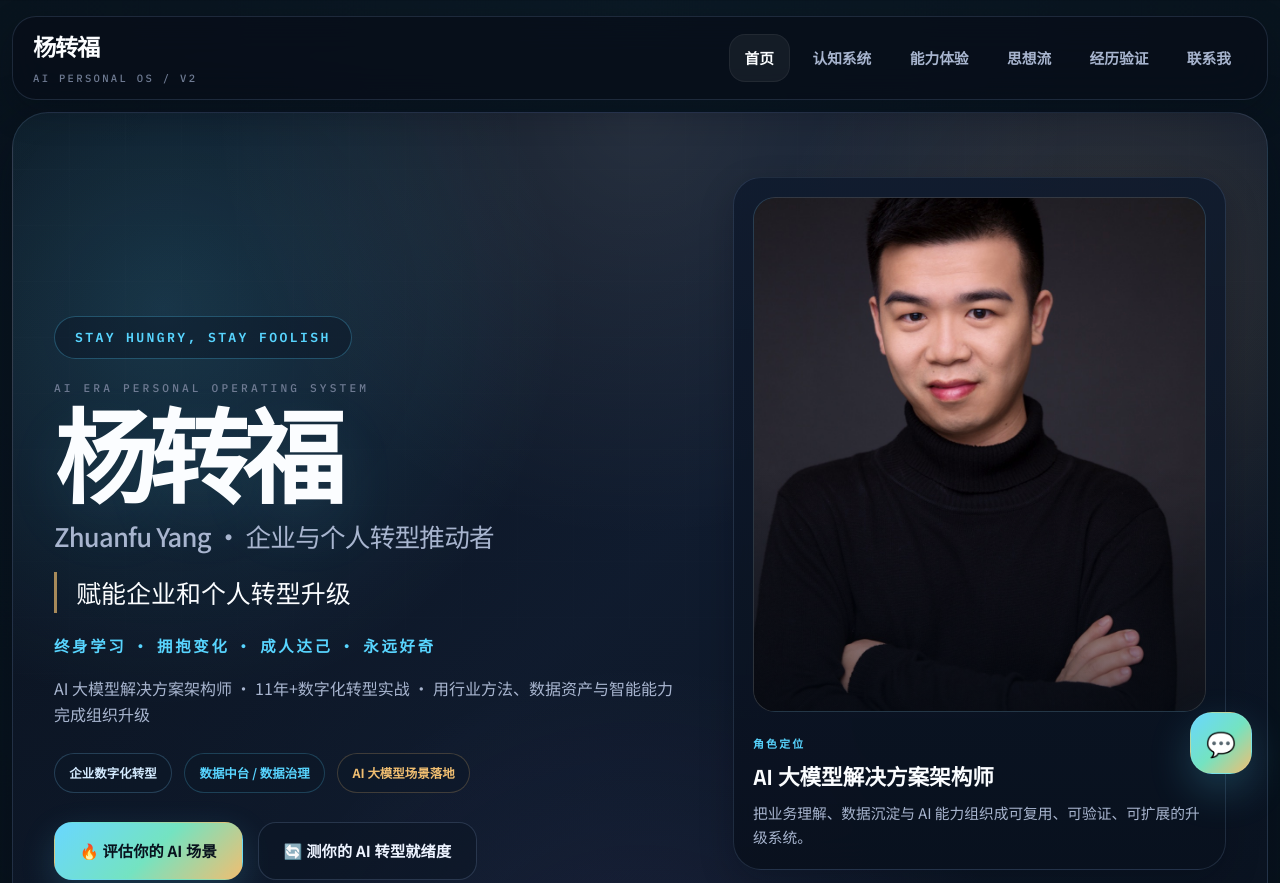
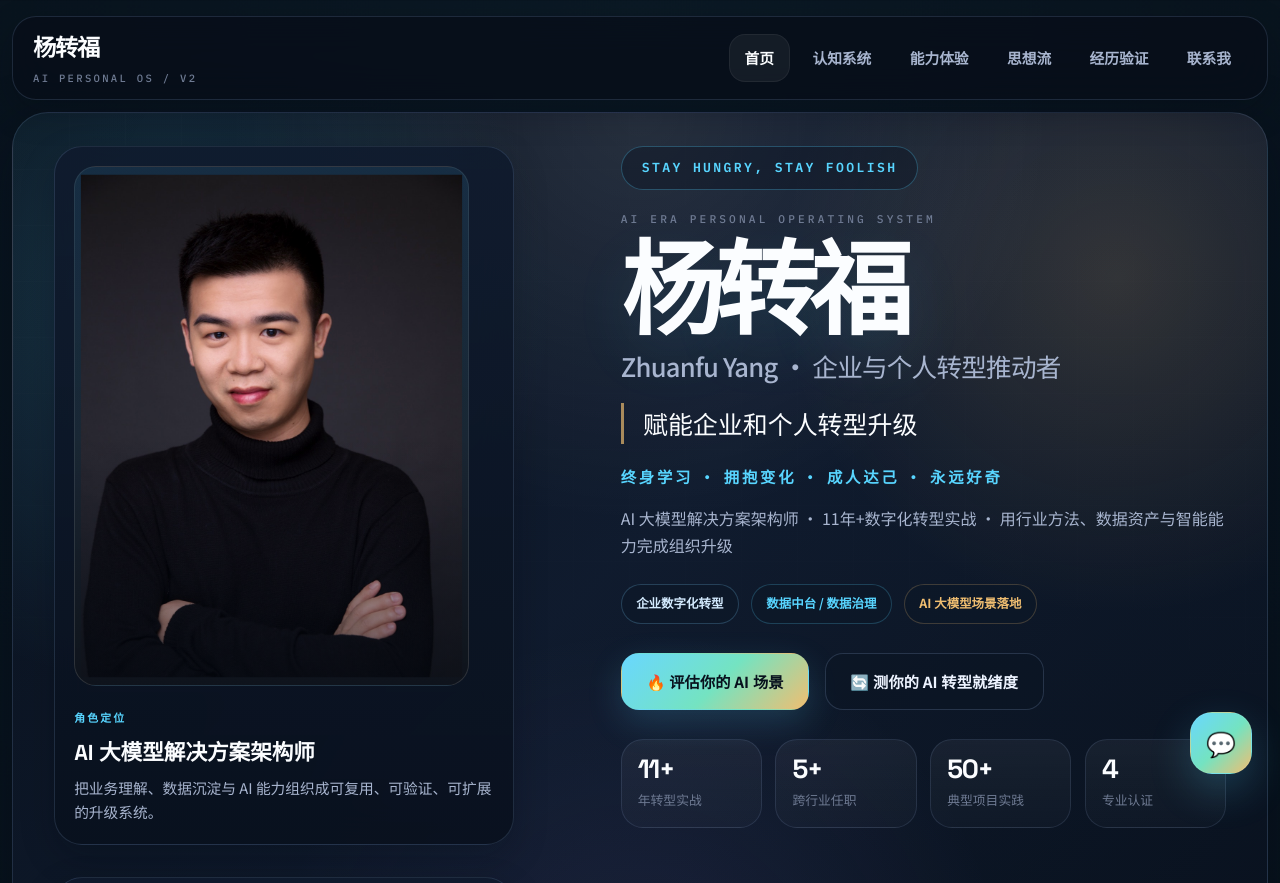
Before and after one commit to HarryHalo9527/HarryHalo9527.github.io, a plain HTML site: page index.html in a window 1280 px wide. Shown: the top 883 px of the page. Drawn offline with Linux system fonts and the light colour scheme.

Commit message:
fix: align hero columns and resize portrait

```diff
--- a/styles/main.css
+++ b/styles/main.css
@@ -232,9 +232,10 @@ button {
 
 /* === Hero === */
 .hero {
-  min-height: calc(100vh - 108px);
-  display: flex;
-  align-items: center;
+  min-height: clamp(620px, 78vh, 760px);
+  display: block;
+  padding-top: clamp(1.25rem, 2.6vw, 2.4rem);
+  padding-bottom: clamp(1.25rem, 2.6vw, 2.4rem);
   border: 1px solid var(--border-color);
   border-radius: 36px;
   overflow: hidden;
@@ -270,12 +271,13 @@ button {
   position: relative;
   z-index: 1;
   display: grid;
-  grid-template-columns: minmax(0, 1.12fr) minmax(320px, 0.88fr);
+  grid-template-columns: minmax(360px, 0.92fr) minmax(0, 1.08fr);
   gap: clamp(2rem, 4vw, 4rem);
-  align-items: center;
+  align-items: start;
 }
 
 .hero-copy {
+  order: 2;
   max-width: 690px;
 }
 
@@ -480,9 +482,11 @@ button {
 }
 
 .hero-panel {
+  order: 1;
   display: flex;
   flex-direction: column;
   gap: 1rem;
+  max-width: 460px;
 }
 
 .hero-panel > * {
@@ -518,7 +522,8 @@ button {
 
 .hero-portrait-media {
   position: relative;
-  aspect-ratio: 0.88;
+  aspect-ratio: 0.76;
+  max-height: 520px;
   overflow: hidden;
   border-radius: 22px;
   border: 1px solid rgba(255, 255, 255, 0.08);
@@ -537,8 +542,9 @@ button {
   width: 100%;
   height: 100%;
   object-fit: cover;
+  object-position: center 18%;
   filter: saturate(1.08) contrast(1.02);
-  transform: scale(1.03);
+  transform: scale(0.97);
 }
 
 .hero-portrait-meta,
@@ -1558,10 +1564,12 @@ a.contact-pill:hover {
   }
 
   .hero-copy {
+    order: 1;
     max-width: none;
   }
 
   .hero-panel {
+    order: 2;
     max-width: 560px;
   }
 
--- a/个人主页v2.0/styles/main.css
+++ b/个人主页v2.0/styles/main.css
@@ -232,9 +232,10 @@ button {
 
 /* === Hero === */
 .hero {
-  min-height: calc(100vh - 108px);
-  display: flex;
-  align-items: center;
+  min-height: clamp(620px, 78vh, 760px);
+  display: block;
+  padding-top: clamp(1.25rem, 2.6vw, 2.4rem);
+  padding-bottom: clamp(1.25rem, 2.6vw, 2.4rem);
   border: 1px solid var(--border-color);
   border-radius: 36px;
   overflow: hidden;
@@ -270,12 +271,13 @@ button {
   position: relative;
   z-index: 1;
   display: grid;
-  grid-template-columns: minmax(0, 1.12fr) minmax(320px, 0.88fr);
+  grid-template-columns: minmax(360px, 0.92fr) minmax(0, 1.08fr);
   gap: clamp(2rem, 4vw, 4rem);
-  align-items: center;
+  align-items: start;
 }
 
 .hero-copy {
+  order: 2;
   max-width: 690px;
 }
 
@@ -480,9 +482,11 @@ button {
 }
 
 .hero-panel {
+  order: 1;
   display: flex;
   flex-direction: column;
   gap: 1rem;
+  max-width: 460px;
 }
 
 .hero-panel > * {
@@ -518,7 +522,8 @@ button {
 
 .hero-portrait-media {
   position: relative;
-  aspect-ratio: 0.88;
+  aspect-ratio: 0.76;
+  max-height: 520px;
   overflow: hidden;
   border-radius: 22px;
   border: 1px solid rgba(255, 255, 255, 0.08);
@@ -537,8 +542,9 @@ button {
   width: 100%;
   height: 100%;
   object-fit: cover;
+  object-position: center 18%;
   filter: saturate(1.08) contrast(1.02);
-  transform: scale(1.03);
+  transform: scale(0.97);
 }
 
 .hero-portrait-meta,
@@ -1558,10 +1564,12 @@ a.contact-pill:hover {
   }
 
   .hero-copy {
+    order: 1;
     max-width: none;
   }
 
   .hero-panel {
+    order: 2;
     max-width: 560px;
   }
 
```
